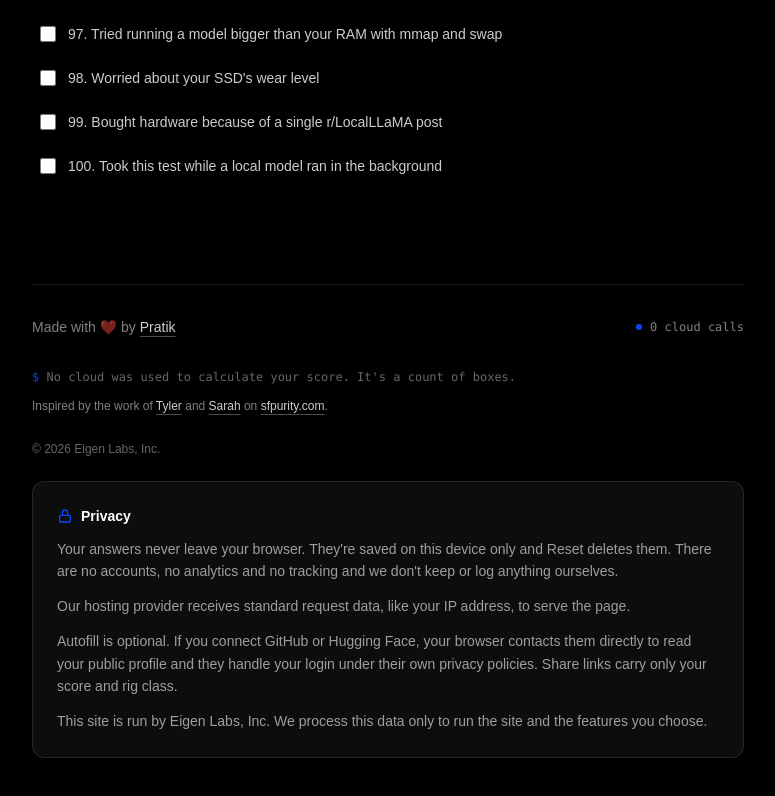
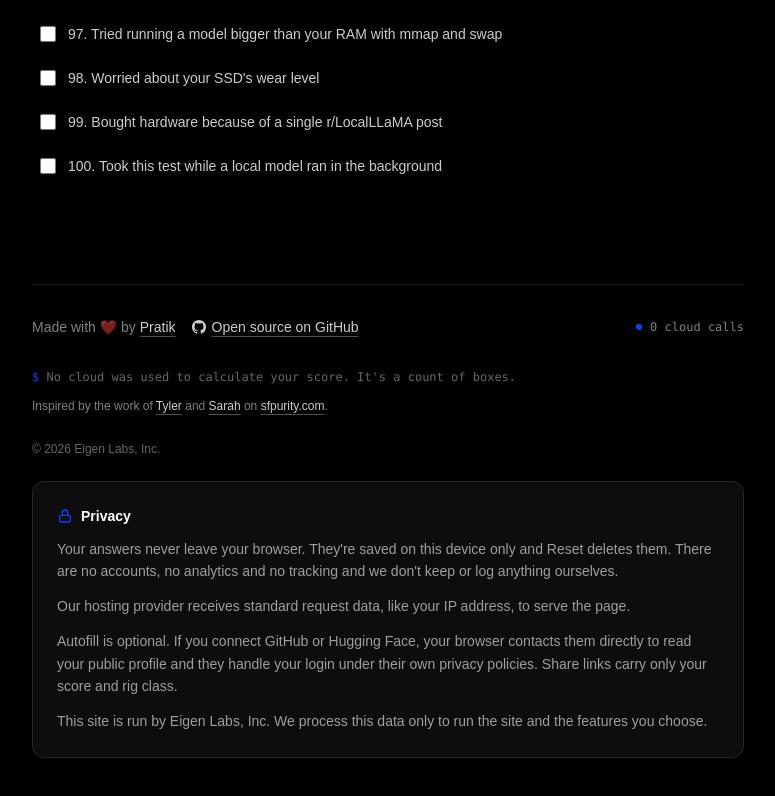
Before and after one commit to Layr-Labs/localaitest, a Next.js app: page / in a window 1280 px wide. Shown: the part 4617-5413 px from the top of the page, without its empty margins (472-1247 px from the left). Built offline with nearby package versions, Linux system fonts and the light colour scheme; no server answers; a web font is replaced by a local one.

Commit message:
Link the source code on GitHub from the footer
The footer now has an "Open source on GitHub" link, with the GitHub logo, next to the credit line.

```diff
--- a/src/components/Footer.tsx
+++ b/src/components/Footer.tsx
@@ -1,4 +1,4 @@
-import { CREATOR, INSPIRED_BY, OPERATOR } from "@/lib/site";
+import { CREATOR, INSPIRED_BY, OPERATOR, REPO_URL } from "@/lib/site";
 
 const linkClass =
   "text-white/80 light:text-black/80 underline decoration-white/30 light:decoration-black/30 underline-offset-4 transition-colors hover:text-white light:hover:text-black hover:decoration-accent";
@@ -16,9 +16,22 @@ export function Footer({ fullWidth = false }: { fullWidth?: boolean }) {
     <footer className="mt-auto w-full pt-20 sm:pt-24">
       <div className={`${fullWidth ? "" : "mx-auto max-w-[720px] px-4"} border-t border-white/10 light:border-black/10 pt-8 pb-28 text-white/50 light:text-black/50`}>
         <div className="flex flex-wrap items-center justify-between gap-3">
-          <p className="text-sm">
-            Made with ❤️ by <ExternalLink href={CREATOR.url}>{CREATOR.name}</ExternalLink>
-          </p>
+          <div className="flex flex-wrap items-center gap-x-4 gap-y-2 text-sm">
+            <p>
+              Made with ❤️ by <ExternalLink href={CREATOR.url}>{CREATOR.name}</ExternalLink>
+            </p>
+            <a
+              href={REPO_URL}
+              target="_blank"
+              rel="noopener noreferrer"
+              className="inline-flex items-center gap-1.5 text-white/80 light:text-black/80 underline decoration-white/30 light:decoration-black/30 underline-offset-4 transition-colors hover:text-white light:hover:text-black hover:decoration-accent"
+            >
+              <svg viewBox="0 0 16 16" width="14" height="14" fill="currentColor" aria-hidden="true">
+                <path d="M8 0C3.58 0 0 3.58 0 8c0 3.54 2.29 6.53 5.47 7.59.4.07.55-.17.55-.38 0-.19-.01-.82-.01-1.49-2.01.37-2.53-.49-2.69-.94-.09-.23-.48-.94-.82-1.13-.28-.15-.68-.52-.01-.53.63-.01 1.08.58 1.23.82.72 1.21 1.87.87 2.33.66.07-.52.28-.87.51-1.07-1.78-.2-3.64-.89-3.64-3.95 0-.87.31-1.59.82-2.15-.08-.2-.36-1.02.08-2.12 0 0 .67-.21 2.2.82.64-.18 1.32-.27 2-.27.68 0 1.36.09 2 .27 1.53-1.04 2.2-.82 2.2-.82.44 1.1.16 1.92.08 2.12.51.56.82 1.27.82 2.15 0 3.07-1.87 3.75-3.65 3.95.29.25.54.73.54 1.48 0 1.07-.01 1.93-.01 2.2 0 .21.15.46.55.38A8.013 8.013 0 0016 8c0-4.42-3.58-8-8-8z" />
+              </svg>
+              Open source on GitHub
+            </a>
+          </div>
           <p className="flex items-center gap-2 font-mono text-xs text-white/50 light:text-black/50">
             <span className="size-1.5 rounded-full bg-accent" aria-hidden="true" />0 cloud calls
           </p>
--- a/src/lib/site.ts
+++ b/src/lib/site.ts
@@ -5,6 +5,9 @@ export const SITE_DESCRIPTION = "The official test for people who run open-weigh
 
 /** The business that runs the site, named in the footer as the FTC requires. */
 export const OPERATOR = "Eigen Labs, Inc.";
+
+/** The public source code, linked from the footer. */
+export const REPO_URL = "https://github.com/Layr-Labs/localaitest";
 
 /** Footer credits. */
 export const CREATOR = { name: "Pratik", url: "https://x.com/pratikg" };
```
